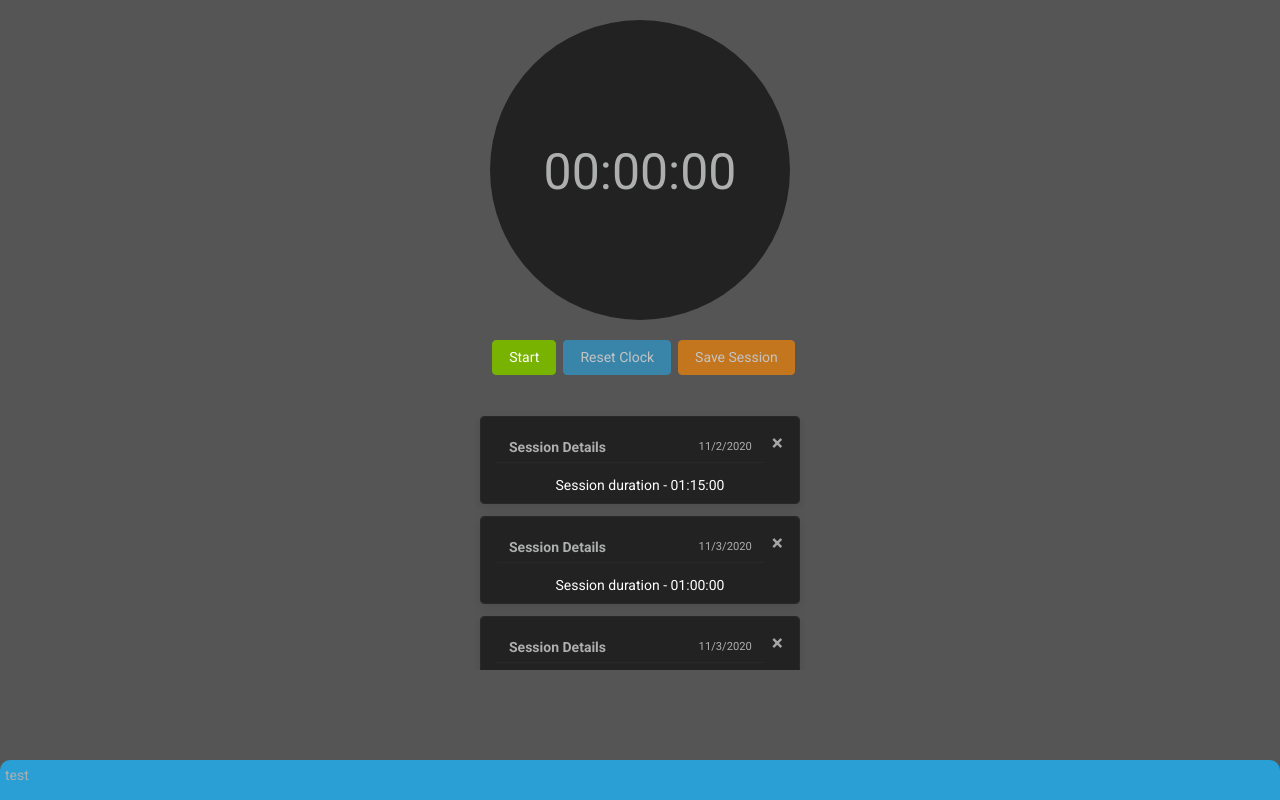
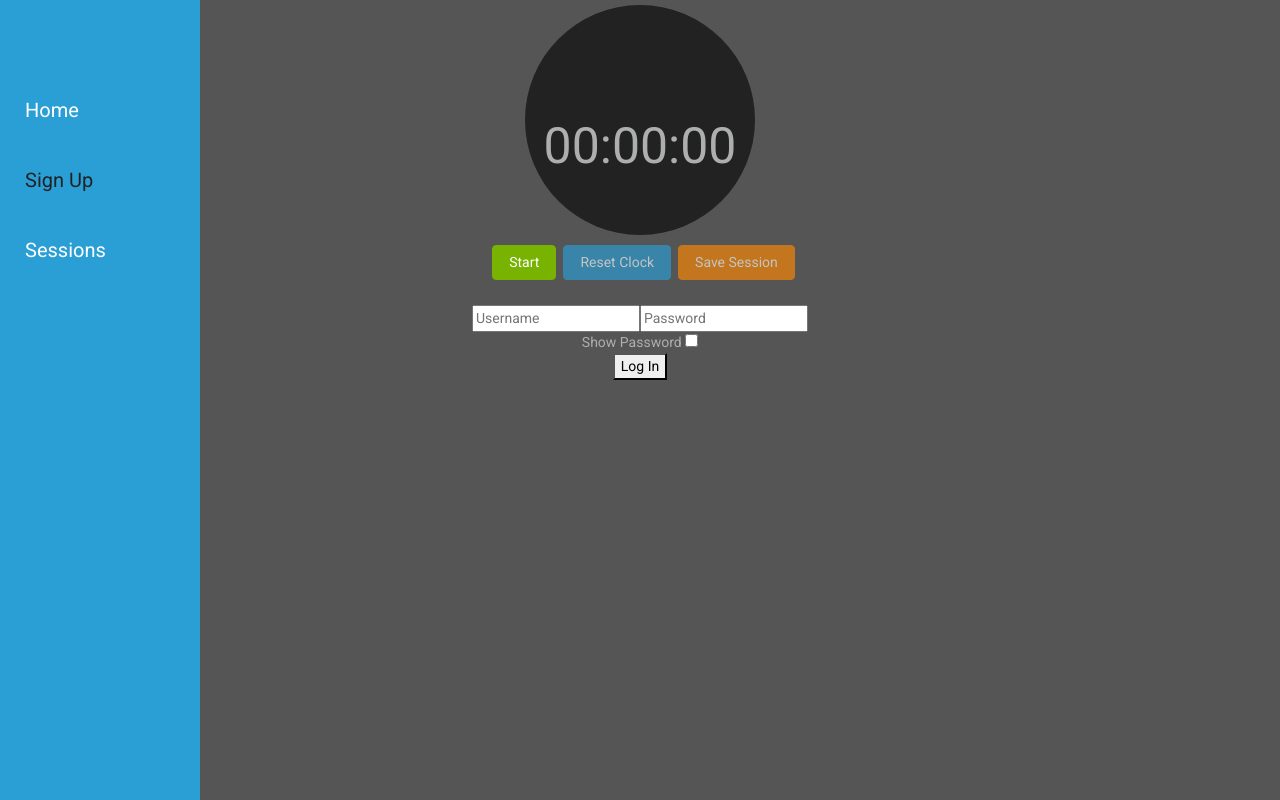
Before and after one commit to AgnumCode/ReactMeditate, a React (Create React App) app in the folder my-app/: page /SignUp in a window 1280 px wide. Built offline with nearby package versions, Linux system fonts and the light colour scheme.

Commit message:
added navbar functionality with ReactRouter -  new home & signup components

```diff
--- a/my-app/src/App.css
+++ b/my-app/src/App.css
@@ -8,13 +8,12 @@
     background-color: #555;
     overflow-x: hidden;
     overflow-y: hidden;
-    clear: both;
 }
 .timerReadout {
-    font-size: 50px;
+    font-size: 40px;
     text-align: center;
     margin: auto;
-    padding-top: 115px;
+    padding-top: 9vh;
 }
 
 .navigationContainer {
@@ -23,12 +22,9 @@
     border-color:  #2a9fd6;
     border-width: 5px;
     border-style: solid;
-    border-radius: 10px;
-    border-bottom-left-radius: 0px;
-    border-bottom-right-radius: 0;
     position: fixed;
     bottom: 0px;
-    height: 5vh;
+    height: 10vh;
 }
 
  html{
@@ -38,6 +34,26 @@
     scroll-behavior: smooth;
 }
 
+.signUpContainer {
+    margin: 5px;
+    text-align: center;
+    display: flex;
+    justify-content: center;
+}
+
+#spaceBottom {
+    margin-bottom: 5px;
+}
+
+
+.genericCenter {
+    opacity: 1;
+    margin: auto;
+    margin-top: 20vh;
+    font-size: 20px;
+    text-align: center;
+}
+
 .timerContainer {
     text-align: center;
     background-color: #555;
@@ -45,10 +61,10 @@
 }
 
 #circle {
-    width: 300px;
-    height: 300px;
-    margin-bottom: 20px;
-    margin-top: 20px;
+    width: 200px;
+    height: 200px;
+    margin-bottom: 10px;
+    margin-top: 10px;
     shape-outside: circle();
     clip-path: circle();
     background: #222;
@@ -67,20 +83,23 @@
 .sessionContainer {
     background-color: #555;
     overflow-y: scroll;
-    height: 35vh;
-    width: max-content;
+    height: 55vh;
+    width: min-content;
     margin: auto;
+    padding: 5px;
 
 }
 
 .sessionContainerEmpty {
     margin: auto;
     width: max-content;
+    height: 60vh;
 }
 
 .showEmptySessionText {
     opacity: 1;
-    margin: auto;
+    display: flex;
+    justify-content: center;
     margin-top: 20vh;
     font-size: 20px;
     text-align: center;
@@ -88,32 +107,40 @@
 
 .hideEmptySessionText {
     opacity: 0;
+    font-size: 0px;
 }
 
-@media screen and (min-width: 600px) {
-    .sessionItem  {
-        overscroll-behavior: none;
+nav > span {
+    position: relative;
+    display: flex;
+    justify-content: space-around;
+    flex-direction: row;
+}
 
-    }
-    .sessionContainer {
-        overscroll-behavior: none;
+nav > span > a {
+    color: white;
+    text-decoration: none;
+    transform: translateY(100%);
+}
 
-    }
-  }
+nav > span > a:active {
+    color: white;
+    text-decoration: none;
+}
+
+.signUpForm {
+    padding: 10px;
+}
 
 .sessionItem {
     padding: 2vh;
-    border-radius: 6px;
     border-color: #555;
     border-style: solid;
     background-color: #2a9fd6;
     color: white;
-    width: 40vh;
-    height: 11vh;
+    width: 100vh;
+    height: fit-content;
     text-align: center;
-    margin: 5px;
-
-
 }
 
 .disabledBtn:disabled {
@@ -141,3 +168,71 @@
     ::-webkit-scrollbar-thumb:hover {
     background: #2a9fd6;
     }
+
+    @media screen and (min-width: 600px) {
+
+        nav > span {
+            position: relative;
+            display: flex;
+            justify-content: space-around;
+            flex-direction: column;
+        }
+
+
+        nav > span > a {
+            color: white;
+            padding: 20px;
+        }
+
+        nav > span > a:hover {
+            text-decoration: none;
+            color: #222
+        }
+        .sessionItem  {
+            overscroll-behavior: none;
+
+        }
+        .sessionContainer {
+            height: 40vh;
+        }
+
+        .timerReadout {
+            font-size: 50px;
+            text-align: center;
+            margin: auto;
+            padding-top: 13vh;
+        }
+
+        #circle {
+            width: 230px;
+            height: 230px;
+            margin-bottom: 10px;
+            margin-top: 5px;
+            shape-outside: circle();
+            clip-path: circle();
+            background: #222;
+        }
+
+
+        .navigationContainer {
+            background-color: #2a9fd6;
+            border-color:  #2a9fd6;
+            border-width: 5px;
+            border-style: solid;
+            font-size: 20px;
+            bottom: 0px;
+            height: 100%;
+            width: 25vh;
+        }
+
+        .sessionItem {
+            padding: 2vh;
+            border-color: #555;
+            border-style: solid;
+            background-color: #2a9fd6;
+            color: white;
+            height: fit-content;
+            text-align: center;
+        }
+
+      }
--- a/my-app/src/App.js
+++ b/my-app/src/App.js
@@ -2,18 +2,44 @@ import './App.css';
 import React from "react"
 import Timer from './Components/Timer.js'
 import Sessions from './Components/Sessions.js'
-import Nav from './Components/Nav.js'
+import Home from './Components/Home.js'
+import SignUp from './Components/SignUp.js'
 import { SessionProvider } from "./Context/SessionContext.js"
+import {
+  BrowserRouter as Router,
+  Switch,
+  Route,
+  NavLink
+} from "react-router-dom";
+
 
 const App = () => {
 
   return (
     <div className="main">
-    <SessionProvider>
-      <Timer />
-      <Sessions />
-      <Nav/>
-    </SessionProvider>
+      <SessionProvider>
+        <Router>
+          <Timer />
+          <Switch>
+            <Route path="/Home">
+              <Home />
+            </Route>
+            <Route path="/SignUp">
+              <SignUp />
+            </Route>
+            <Route path="/Sessions">
+              <Sessions />
+            </Route>
+          </Switch>
+          <nav className="navigationContainer">
+            <span>
+            <NavLink activeStyle={{ color: '#222' }} to="/Home">Home</NavLink>
+            <NavLink activeStyle={{ color: '#222' }} to="/Signup">Sign Up</NavLink>
+            <NavLink activeStyle={{ color: '#222' }} to="/Sessions">Sessions</NavLink>
+            </span>
+          </nav>
+        </Router>
+      </SessionProvider>
     </div>
 
   )
--- /dev/null
+++ b/my-app/src/Components/Home.js
@@ -0,0 +1,14 @@
+import React, { useState, useEffect, useContext } from 'react'
+import { SessionContext } from '../Context/SessionContext.js'
+import '../App.css';
+
+
+const Home = () => {
+    return (
+        <div className="genericCenter">
+            Welcome to React Meditate!
+        </div>
+    )
+}
+
+export default Home
--- a/my-app/src/Components/Nav.js
+++ /dev/null
@@ -1,12 +0,0 @@
-import React from 'react';
-import '../bootstrap.min.css'
-
-const Nav = () => {
-
-    return (
-        <div className="navigationContainer">test</div>
-    )
-
-}
-
-export default Nav;
--- a/my-app/src/Components/Sessions.js
+++ b/my-app/src/Components/Sessions.js
@@ -10,7 +10,7 @@ const Sessions = () => {
 
     useLayoutEffect(() => {
     //if length of sessions will approach value where a scrollbar is unnecessary, change style
-    (sessionLength - 1 <= 2) ? setSessionContainerStyle('sessionContainerEmpty') :
+    (sessionLength - 1 <= 1) ? setSessionContainerStyle('sessionContainerEmpty') :
                                setSessionContainerStyle('sessionContainer')
 
         setSessionLength(session.length)
--- /dev/null
+++ b/my-app/src/Components/SignUp.js
@@ -0,0 +1,23 @@
+import React, { useState, useEffect, useContext } from 'react'
+import { SessionContext } from '../Context/SessionContext.js'
+import '../App.css';
+
+
+const SignUp = () => {
+
+    const [showPassword, setShowPassword] = useState(false);
+
+    return (
+        <div className="signUpContainer">
+            <form className="signUpForm">
+                <input name="username" type="text" placeholder="Username" />
+                <input name="password" type={showPassword ? "text" : "password"} placeholder="Password" />
+                <div> Show Password {" "}
+             <input type="checkbox" defaultChecked={showPassword} onChange={(e) => {setShowPassword(e.target.checked)}} /> </div>
+                <button type="submit" onClick={(e) => { e.preventDefault() }}>Log In</button>
+            </form>
+        </div>
+    )
+}
+
+export default SignUp
```
Also changed, not shown: my-app/package.json (+5 -3 lines), 1 other file (tests, documents, lock files or other folders).
